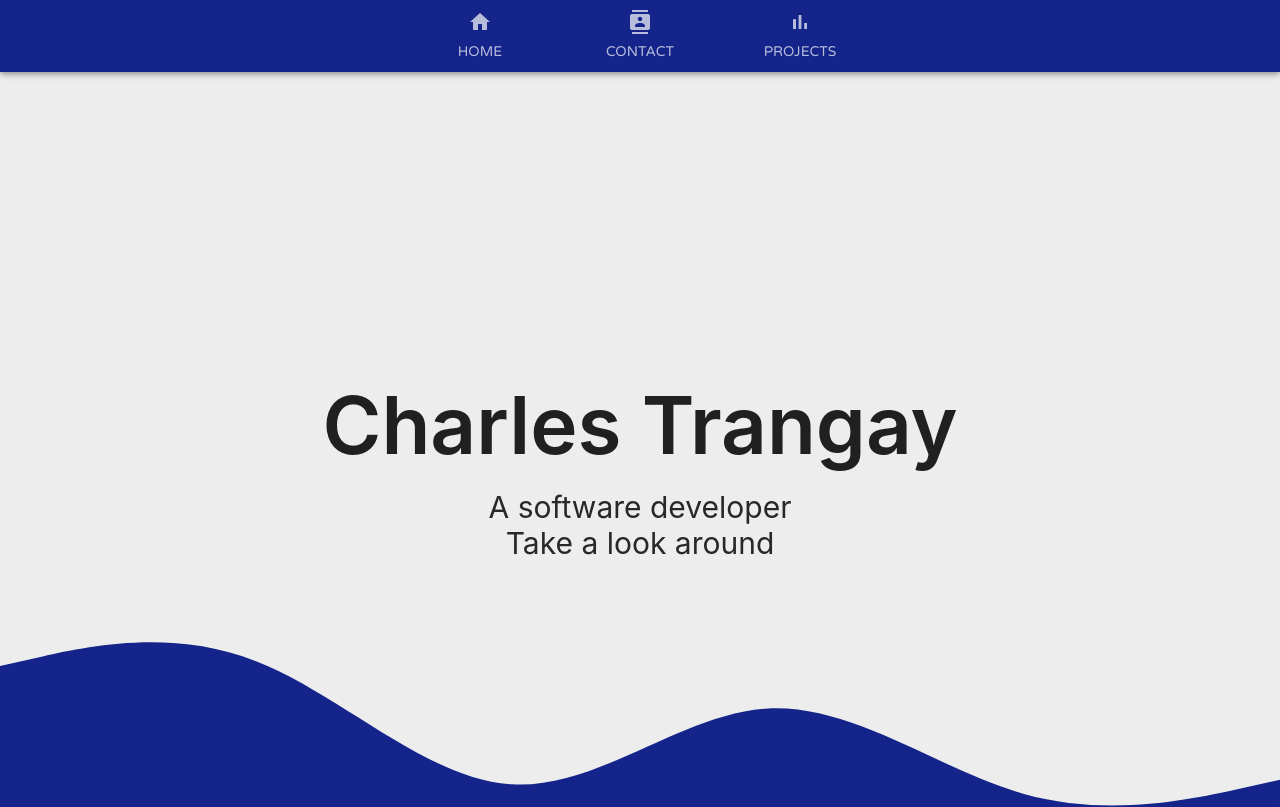
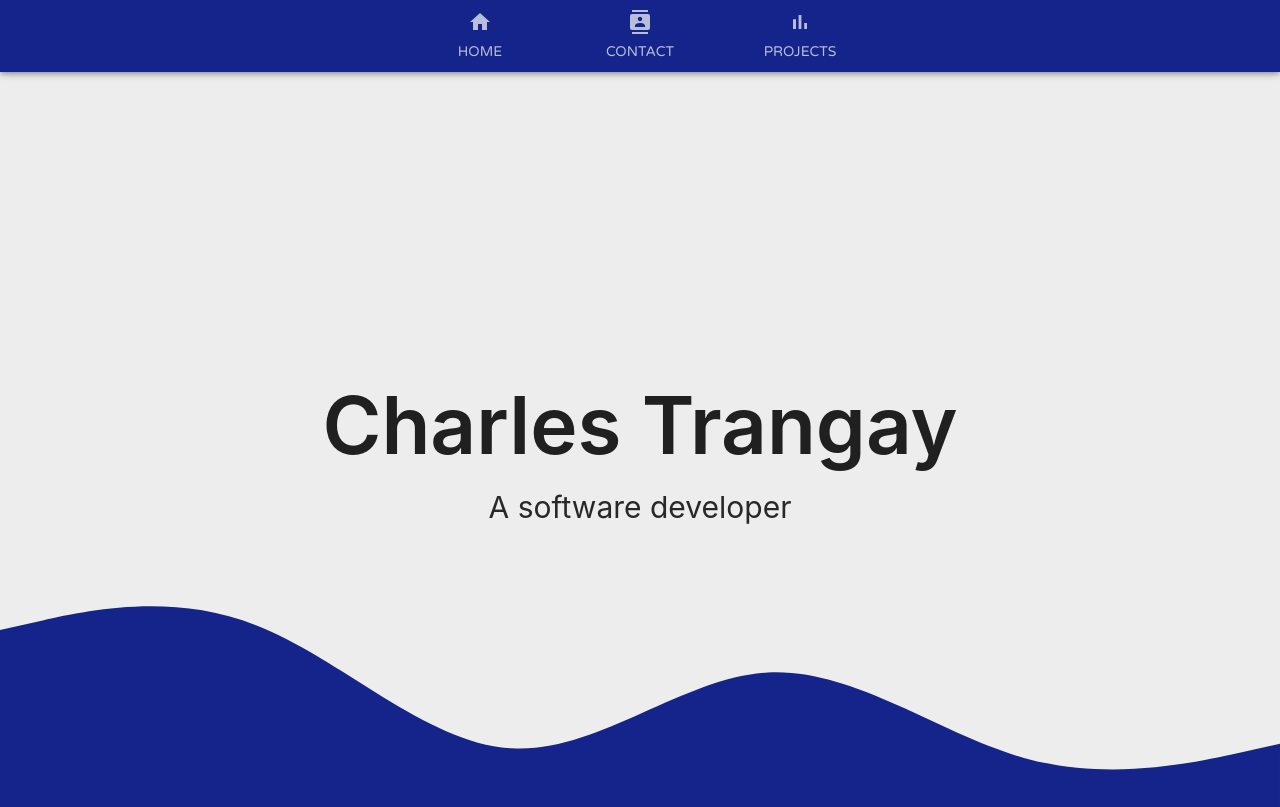
Before and after one commit to Borality/Own-website, a React (Create React App) app: page / in a window 1280 px wide. Shown: the top 807 px of the page. Built offline with nearby package versions, Linux system fonts and the light colour scheme.

Commit message:
changed text

```diff
--- a/src/components/Homepage/HomeComp1.js
+++ b/src/components/Homepage/HomeComp1.js
@@ -45,7 +45,6 @@ export default function HomeComp1() {
 						Charles Trangay
 					</Box>
 					<Text text="A software developer" />
-					<Text text="Take a look around" />
 				</Box>
 			</Grid>
 		</div>
```
